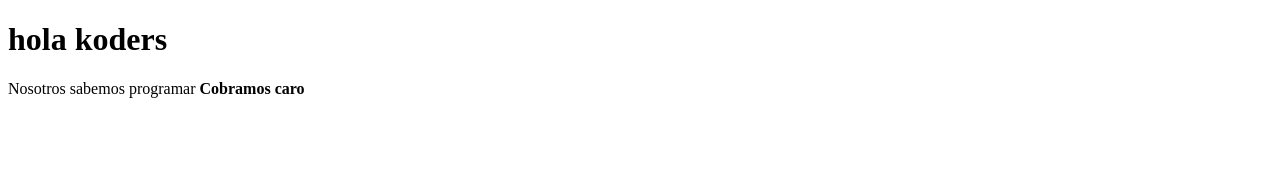
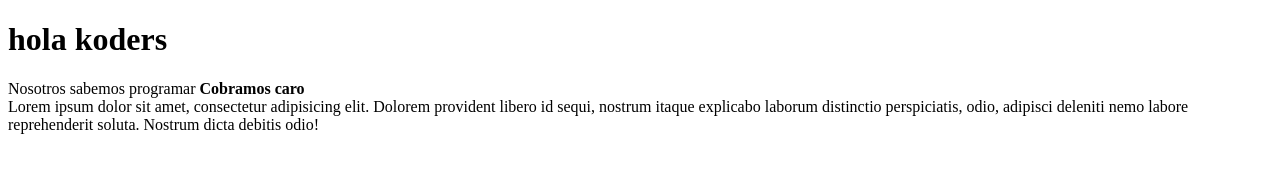
Before and after one commit to Alrosas/mi.wed, a plain HTML site: page index.html in a window 1280 px wide. Drawn offline with Linux system fonts and the light colour scheme.

Commit message:
lorem ipsum dolor...

```diff
--- a/index.html
+++ b/index.html
@@ -9,6 +9,9 @@
     <h1>hola koders</h1>
     <span>Nosotros sabemos programar</span>
     <strong>Cobramos caro</strong>
+    <section>
+        Lorem ipsum dolor sit amet, consectetur adipisicing elit. Dolorem provident libero id sequi, nostrum itaque explicabo laborum distinctio perspiciatis, odio, adipisci deleniti nemo labore reprehenderit soluta. Nostrum dicta debitis odio!
+    </section>
 
 </body>
 
```
